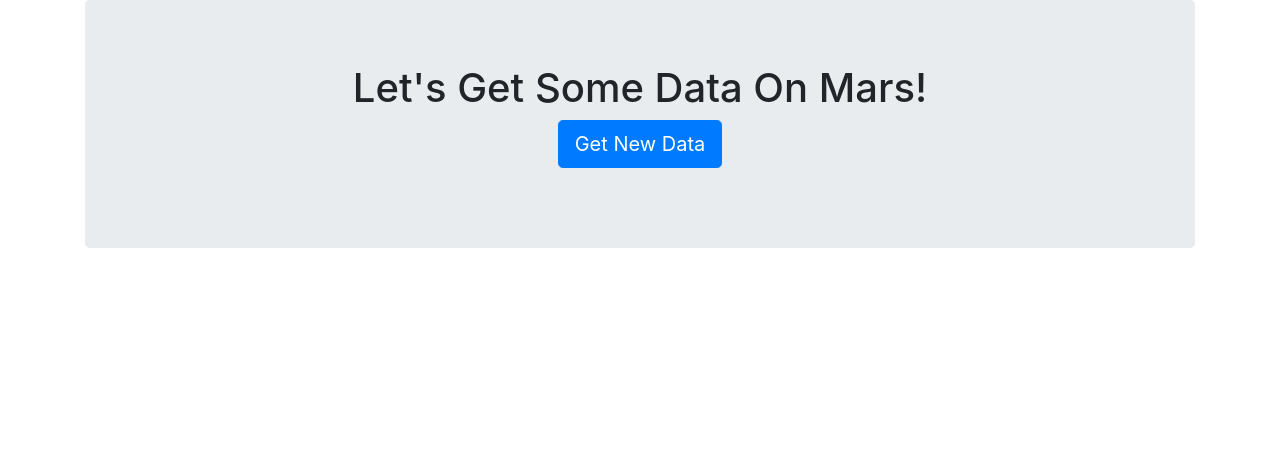
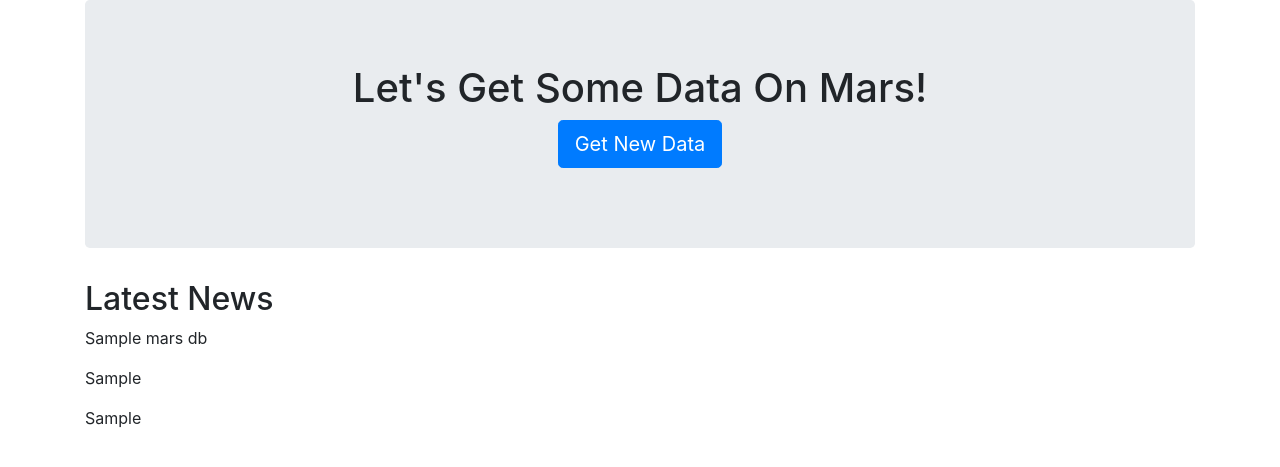
Before and after one commit to mel-c-lowe/Web_Scraping_Challenge, a Flask app: page / in a window 1280 px wide. Shown: the top 467 px of the page. Run offline with Flask 2, Linux system fonts and the light colour scheme; a database or web service that is not in the repository returns one stand-in record (values such as "Sample title"); some libraries are stand-ins or nearby versions.

Commit message:
Got the data reading, some is ugly, but the basic read is happening

```diff
--- a/app.py
+++ b/app.py
@@ -24,7 +24,7 @@ def index():
     # return "Hello, Mars! Let's get data!"
 
     # listings = mongo.db.listings.find_one()
-    mars_stuff = mongo.db.mars_stuff.find_one()
+    mars_db = mongo.db.mars_db.find_one_or_404()
 
     return render_template("index.html", mars_db=mars_db)
 
--- a/templates/index.html
+++ b/templates/index.html
@@ -28,15 +28,15 @@
         <!--Close jumbotron-->
 
         <!--Enclose cards/rows/elements in jinja2 syntax to pull from db-->
-        {% for element in mars_stuff %}}
         <div class="row">
             <div class="col-md-12">
                 <h2>Latest News</h2>
-                <p>{{mars_stuff.news_title}}</p>
-                <p>{{element.mars_stuff.article_teaser}}</p>
+                <p>{{ mars_db.news_title }}</p>
+                <p>{{ mars_db.article_teaser }}</p>
+                <p>{{ mars_db.mars_facts }}</p>
             </div>
         </div>
-        {% endfor %}
+
 
     </div>
 
```
